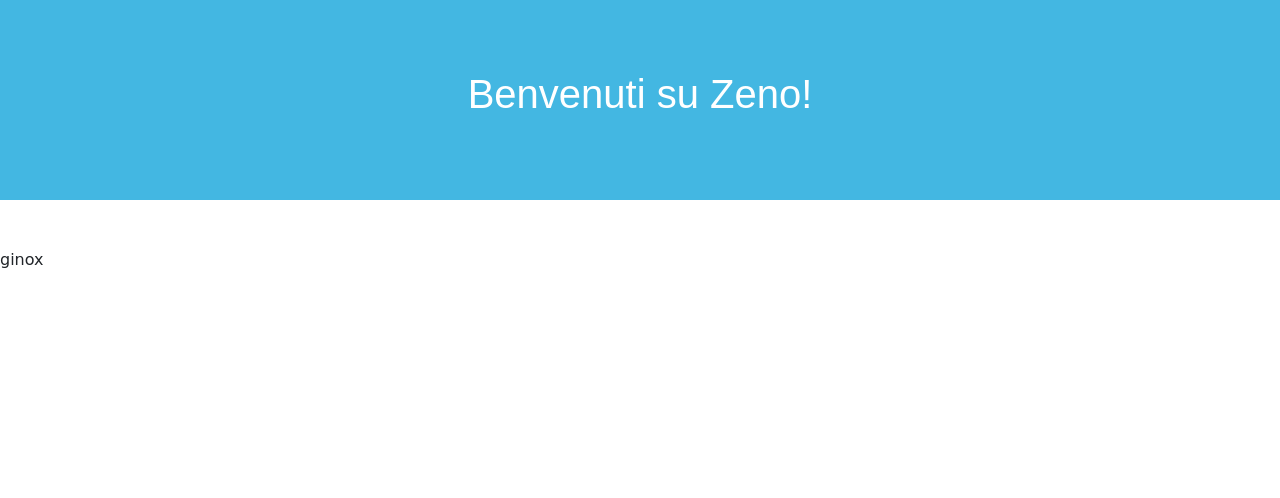
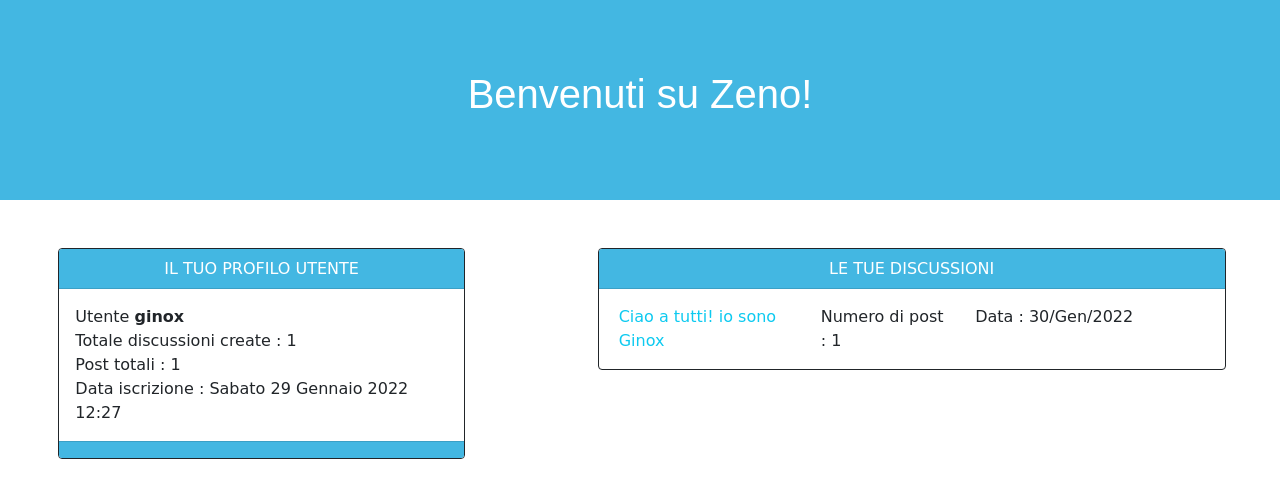
Before and after one commit to Ginox01/Forum-site, a Django app: a page that uses templates/base.html in a window 1280 px wide. Shown: the part 56-554 px from the top of the page. Run offline with Django 4.2, Linux system fonts and the light colour scheme; a user stored in the database is signed in; data comes from the database, SQL or seed files in the repository; both versions use the stored data as it was after the commit.

Commit message:
secondo trasferimento

```diff
--- a/app/models.py
+++ b/app/models.py
@@ -11,7 +11,7 @@ class Sezione(models.Model):
     immagine = models.ImageField()
 
     def __str__(self):
-        return self.nome
+        return str(self.nome)
 
     def get_absolute_url(self):
         return reverse('section',kwargs={'pk':self.pk})
@@ -28,7 +28,10 @@ class Discussione(models.Model):
     data = models.DateTimeField(auto_now_add=True)
 
     def __str__(self):
-        return self.titolo
+        return str(self.titolo)
+
+    def get_absolute_url(self):
+        return reverse('discussion',kwargs={'pk':self.pk})
 
     class Meta:
         verbose_name = 'Discussione'
@@ -36,9 +39,9 @@ class Discussione(models.Model):
 
 class Post(models.Model):
     discussione_appartenenza = models.ForeignKey(Discussione,on_delete=models.CASCADE,related_name='posts_appartenenza')
-    autore = models.ForeignKey(Discussione,on_delete=models.CASCADE,related_name='posts')
+    autore = models.ForeignKey(User,on_delete=models.CASCADE,related_name='posts')
     contenuto = models.TextField()
     data = models.DateTimeField(auto_now_add=True)
 
     def __str__(self):
-        return self.autore
+        return str(self.autore)
--- a/app/templates/user_profile.html
+++ b/app/templates/user_profile.html
@@ -4,6 +4,56 @@
 
 {% block content %}
 
-{{user.username}}
+    <div class="row justify-content-around">
+        <div class="col-md-4">
+            <div class="card border-dark ms-1">
+                <div class="card-header color text-white"style="height:40px">
+                    {% if request.user.username == user.username %}
+                        <p class="text-center">IL TUO PROFILO UTENTE</p>
+                    {% else %}
+                        <p class="text-center">PROFILO UTENTE</p>
+                    {% endif %}
+                </div>
+                <div class="card-body">
+                    <p class="card-text my-0">Utente <strong>{{user.username}}</strong></p>
+                    <p class="card-text my-0">Totale discussioni create : {{user.discussioni.count}}</p>
+                    <p class="card-text my-0">Post totali : {{user.posts.count}}</p>
+                    <p class="card-text my0">Data iscrizione : {{user.date_joined}}</p>
+                </div>
+                <div class="card-footer color"></div>
+            </div>
+        </div>
+        <div class="col-md-6">
+                <div class="card border-dark">
+                    <div class="card-header color text-white"style="height:40px">
+                        {% if request.user.username == user.username %}
+                            <p class="text-center"> LE TUE DISCUSSIONI</p>
+                        {% else %}
+                            <p class="text-center">LE SUE DISCUSSIONI</p>
+                        {% endif %}
+                    </div>
+                    <div class="card-body">
+                        <div class="row">
+                            {% for discussione in user.discussioni.all %}
+                                <div class="col-4">
+                                    <p class="card-text ms-1"><a class="link-info"href="{{discussione.get_absolute_url}}">{{discussione.titolo}}</a></p>
+                                </div>
+                                <div class="col-3">
+                                    <p class="card-text">Numero di post : {{discussione.autore.posts.count }}</p>
+                                </div>
+                                <div class="col-4">
+                                    <p class="card-text">Data : {{discussione.data|date:"d/M/Y"}}</p>
+                                </div>
+                                {% if forloop.last %}
+                                {% else %}
+                                    <hr>
+                                {% endif %}
+                            {% endfor %}
+                        </div>
+                    </div>
+            </div>
+        </div>
+    </div>
+
 
 {% endblock content %}
--- a/app/views.py
+++ b/app/views.py
@@ -1,4 +1,5 @@
 from django.shortcuts import render ,HttpResponseRedirect , get_object_or_404 ,HttpResponse
+from django.http import HttpResponseBadRequest
 from django.contrib.auth.models import User
 from django.contrib.auth import authenticate , login
 from django.contrib.auth.decorators import login_required
@@ -38,6 +39,11 @@ def user_profile(request,username):
     user = get_object_or_404(User,username=username)
     context = {'user':user}
     return render(request,'user_profile.html',context)
+
+def users(request):
+    users = User.objects.all()
+    context = {'users':users}
+    return render(request,'users.html',context)
 
 
 
@@ -90,8 +96,23 @@ def crea_discussione_form(request,pk):
 def discussione(request,pk):
     discussione = get_object_or_404(Discussione,pk=pk)
     posts = Post.objects.filter(discussione_appartenenza=discussione)
-    context = {'discussione':discussione,'posts':posts}
+    form_risposta = CreaPostForm()
+    context = {'discussione':discussione,'posts':posts,'form':form_risposta}
     return render(request,'discussione.html',context)
 
 
-# COSTRUIRE FORM RISPOSTA!
+
+
+def form_post_risposta(request,pk):
+    discussione = get_object_or_404(Discussione, pk=pk)
+    if request.method == 'POST':
+        form = CreaPostForm(request.POST)
+        if form.is_valid():
+            risposta = form.save(commit=False)
+            risposta.discussione_appartenenza = discussione
+            risposta.autore = request.user
+            risposta.save()
+            url = discussione.get_absolute_url()
+            return HttpResponseRedirect(url)
+    else:
+        return HttpResponseBadRequest
--- a/base/settings.py
+++ b/base/settings.py
@@ -128,7 +128,7 @@ STATICFILES_DIRS = [BASE_DIR/'static']
 
 LOGIN_REDIRECT_URL = '/'
 
-MEDIA_ROOT = 'C:\\Users\\volpe\\PycharmProjects\\start-to-impact-forum-site\\base\\storadge'
+MEDIA_ROOT = 'C:\\Users\\Luigi\\PycharmProjects\\Start-to-Impact-forum-site\\start-to-impact-forum\\storadge'
 MEDIA_URL = '/media/'
 
 EMAIL_BACKEND = 'django.core.mail.backends.console.EmailBackend'
--- a/base/urls.py
+++ b/base/urls.py
@@ -17,17 +17,19 @@ from django.contrib import admin
 from django.urls import path , include
 
 from app.views import homepage , registrazione_user , user_profile , create_section , section , crea_discussione_form
-from app.views import discussione
+from app.views import discussione , form_post_risposta , users
 
 urlpatterns = [
     path('admin/', admin.site.urls),
     path('',homepage,name='homepage'),
     path('registrazione/',registrazione_user,name='user_registration'),
     path('user/<str:username>/', user_profile , name='user_profile'),
+    path('users/',users,name='users'),
     path('create_section/',create_section,name='new_section'),
     path('section/<int:pk>/',section,name='section'),
     path('section/<int:pk>/crea_discussione_form',crea_discussione_form,name='new-discussion'),
-    path('discussione/<int:pk>/',discussione,name='discussion')
+    path('discussione/<int:pk>/',discussione,name='discussion'),
+    path('discussione/<int:pk>/form_post_risposta',form_post_risposta,name='answer-form')
 ]
 
 
--- a/templates/base.html
+++ b/templates/base.html
@@ -40,7 +40,7 @@
                   </a>
                   <ul class="dropdown-menu" aria-labelledby="navbarDropdown">
                     <li><a class="dropdown-item" href="{% url 'user_profile' username=request.user.username %}">Profilo</a></li>
-                    <li><a class="dropdown-item" href="#">Lista Utenti</a></li>
+                    <li><a class="dropdown-item" href="{% url 'users' %}">Lista Utenti</a></li>
                     <li><hr class="dropdown-divider"></li>
                     <li><a class="dropdown-item" href="{% url 'password_change' %}">Cambio Password</a></li>
                     <li><a class="dropdown-item" href="{% url 'logout' %}">Logout</a></li>
```
Also changed, not shown: app/forms.py (+7 -0 lines), app/templates/discussione.html (+18 -3 lines), app/templates/form_risposta.html (added, +17 -0 lines), app/templates/users.html (added, +11 -0 lines), app/migrations/0002_alter_post_autore.py (added), db.sqlite3.
